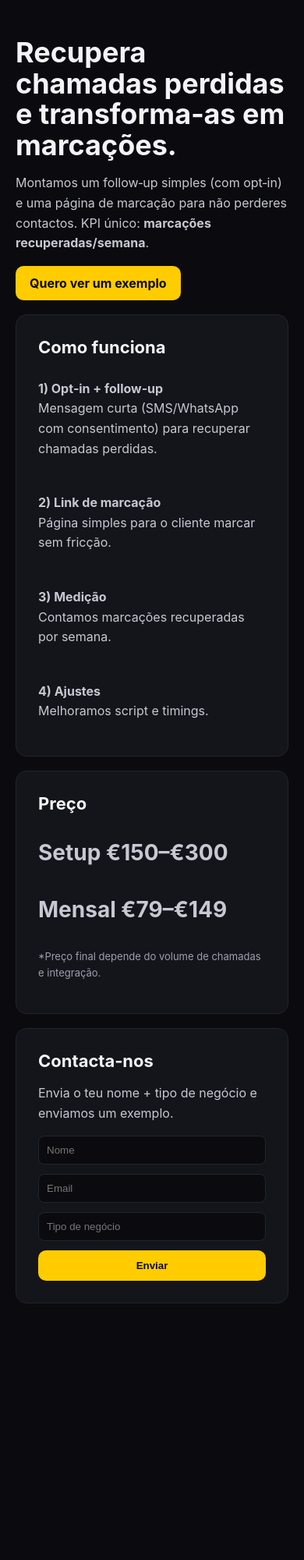
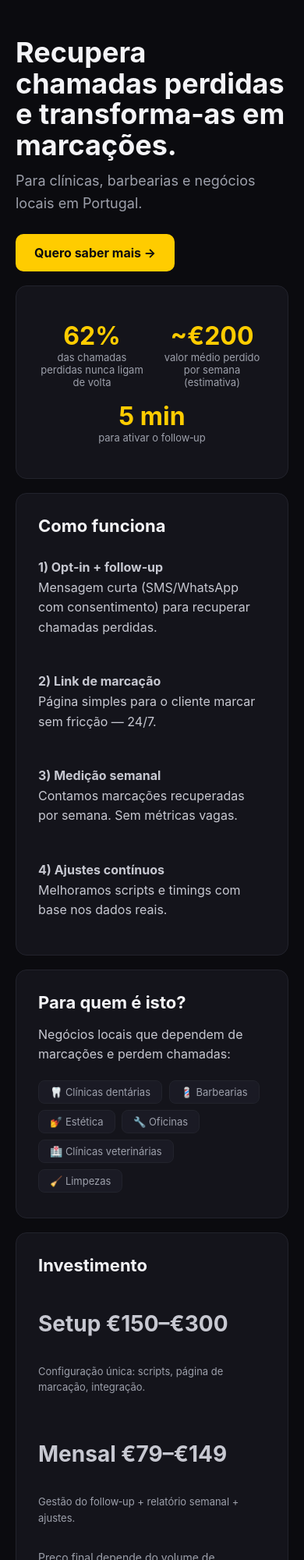
Before and after one commit to LuisftSilva/callrecover-pt, a plain HTML site: page index.html in a window 390 px wide. Shown: the top 2000 px of the page at 78% size. Before the commit the page ends 1737 px from the top, so only its background shows below. Drawn offline with Linux system fonts and the light colour scheme.

Commit message:
feat: improve landing (SEO meta, social proof stats, niches, thank-you page, phone field)

```diff
--- a/index.html
+++ b/index.html
@@ -3,27 +3,67 @@
 <head>
   <meta charset="utf-8" />
   <meta name="viewport" content="width=device-width,initial-scale=1" />
-  <title>Recupera chamadas perdidas → marcações</title>
+  <title>CallRecover — Recupera chamadas perdidas → marcações</title>
+  <meta name="description" content="Transformamos chamadas perdidas em marcações para o teu negócio. Follow-up com opt-in, página de marcação e KPI semanal. Setup a partir de €150.">
+  <meta property="og:title" content="CallRecover — Recupera chamadas perdidas">
+  <meta property="og:description" content="Follow-up simples para negócios locais. Recupera contactos perdidos e converte-os em marcações.">
+  <meta property="og:type" content="website">
+  <meta property="og:url" content="https://luisftsilva.github.io/callrecover-pt/">
+  <meta name="robots" content="index,follow">
+  <link rel="canonical" href="https://luisftsilva.github.io/callrecover-pt/">
   <style>
+    *{box-sizing:border-box}
     body{font-family:Inter,system-ui,-apple-system,Segoe UI,Roboto,Arial,sans-serif;background:#0b0b0f;color:#f4f4f7;margin:0}
     .wrap{max-width:900px;margin:0 auto;padding:48px 20px}
     .card{background:#14141b;border:1px solid #22232c;border-radius:14px;padding:28px;margin:18px 0}
     h1{font-size:36px;line-height:1.1;margin:0 0 12px}
     h2{font-size:22px;margin:0 0 12px}
     p{color:#c7c8d1;line-height:1.6}
-    .cta{display:inline-block;background:#ffcc00;color:#0b0b0f;padding:12px 18px;border-radius:10px;font-weight:700;text-decoration:none}
+    .cta{display:inline-block;background:#ffcc00;color:#0b0b0f;padding:14px 24px;border-radius:10px;font-weight:700;text-decoration:none;font-size:16px;transition:background .2s}
+    .cta:hover{background:#e6b800}
     .grid{display:grid;grid-template-columns:1fr;gap:12px}
     @media(min-width:760px){.grid{grid-template-columns:1fr 1fr}}
     .price{font-size:28px;font-weight:700}
     .muted{font-size:13px;color:#9da0ab}
+    .badge{display:inline-block;background:#1a1a24;border:1px solid #22232c;border-radius:8px;padding:6px 14px;font-size:13px;color:#9da0ab;margin:4px 4px 4px 0}
+    .hero-sub{font-size:18px;color:#9da0ab;margin:8px 0 24px}
+    .stat-row{display:flex;gap:16px;flex-wrap:wrap;margin:16px 0}
+    .stat{text-align:center;flex:1;min-width:120px}
+    .stat-num{font-size:32px;font-weight:700;color:#ffcc00}
+    .stat-label{font-size:13px;color:#9da0ab}
+    .trust{text-align:center;padding:32px 20px;color:#9da0ab;font-size:14px}
+    input,textarea{padding:12px;border-radius:8px;border:1px solid #22232c;background:#0b0b0f;color:#f4f4f7;font-size:15px;width:100%}
+    input:focus,textarea:focus{outline:none;border-color:#ffcc00}
+    .form-btn{border:none;cursor:pointer;text-align:center;width:100%;font-size:16px}
+    footer{text-align:center;padding:32px 20px;color:#555;font-size:12px}
   </style>
 </head>
 <body>
   <div class="wrap">
+    <!-- Hero -->
     <h1>Recupera chamadas perdidas e transforma‑as em marcações.</h1>
-    <p>Montamos um follow‑up simples (com opt‑in) e uma página de marcação para não perderes contactos. KPI único: <b>marcações recuperadas/semana</b>.</p>
-    <a class="cta" href="#contacto">Quero ver um exemplo</a>
+    <p class="hero-sub">Para clínicas, barbearias e negócios locais em Portugal.</p>
+    <a class="cta" href="#contacto">Quero saber mais →</a>
 
+    <!-- Social proof stats -->
+    <div class="card">
+      <div class="stat-row">
+        <div class="stat">
+          <div class="stat-num">62%</div>
+          <div class="stat-label">das chamadas perdidas nunca ligam de volta</div>
+        </div>
+        <div class="stat">
+          <div class="stat-num">~€200</div>
+          <div class="stat-label">valor médio perdido por semana (estimativa)</div>
+        </div>
+        <div class="stat">
+          <div class="stat-num">5 min</div>
+          <div class="stat-label">para ativar o follow‑up</div>
+        </div>
+      </div>
+    </div>
+
+    <!-- Como funciona -->
     <div class="card">
       <h2>Como funciona</h2>
       <div class="grid">
@@ -31,37 +71,71 @@
           <p><b>1) Opt‑in + follow‑up</b><br/>Mensagem curta (SMS/WhatsApp com consentimento) para recuperar chamadas perdidas.</p>
         </div>
         <div>
-          <p><b>2) Link de marcação</b><br/>Página simples para o cliente marcar sem fricção.</p>
+          <p><b>2) Link de marcação</b><br/>Página simples para o cliente marcar sem fricção — 24/7.</p>
         </div>
         <div>
-          <p><b>3) Medição</b><br/>Contamos marcações recuperadas por semana.</p>
+          <p><b>3) Medição semanal</b><br/>Contamos marcações recuperadas por semana. Sem métricas vagas.</p>
         </div>
         <div>
-          <p><b>4) Ajustes</b><br/>Melhoramos script e timings.</p>
+          <p><b>4) Ajustes contínuos</b><br/>Melhoramos scripts e timings com base nos dados reais.</p>
         </div>
       </div>
     </div>
 
+    <!-- Para quem -->
     <div class="card">
-      <h2>Preço</h2>
-      <p class="price">Setup €150–€300</p>
-      <p class="price">Mensal €79–€149</p>
-      <p class="muted">*Preço final depende do volume de chamadas e integração.</p>
+      <h2>Para quem é isto?</h2>
+      <p>Negócios locais que dependem de marcações e perdem chamadas:</p>
+      <div style="margin-top:12px">
+        <span class="badge">🦷 Clínicas dentárias</span>
+        <span class="badge">💈 Barbearias</span>
+        <span class="badge">💅 Estética</span>
+        <span class="badge">🔧 Oficinas</span>
+        <span class="badge">🏥 Clínicas veterinárias</span>
+        <span class="badge">🧹 Limpezas</span>
+      </div>
     </div>
 
+    <!-- Preço -->
+    <div class="card">
+      <h2>Investimento</h2>
+      <div class="grid">
+        <div>
+          <p class="price">Setup €150–€300</p>
+          <p class="muted">Configuração única: scripts, página de marcação, integração.</p>
+        </div>
+        <div>
+          <p class="price">Mensal €79–€149</p>
+          <p class="muted">Gestão do follow‑up + relatório semanal + ajustes.</p>
+        </div>
+      </div>
+      <p style="margin-top:16px;color:#9da0ab;font-size:14px">Preço final depende do volume de chamadas e integrações necessárias. Sem compromisso de permanência.</p>
+    </div>
+
+    <!-- Contacto -->
     <div class="card" id="contacto">
-      <h2>Contacta‑nos</h2>
-      <p>Envia o teu nome + tipo de negócio e enviamos um exemplo.</p>
-      <form action="https://formsubmit.co/callrecovernqw2@dollicons.com" method="POST" style="display:flex;flex-direction:column;gap:12px;max-width:400px">
+      <h2>Fala connosco</h2>
+      <p>Deixa o teu contacto e enviamos um exemplo personalizado para o teu negócio.</p>
+      <form action="https://formsubmit.co/callrecovernqw2@dollicons.com" method="POST" style="display:flex;flex-direction:column;gap:12px;max-width:440px;margin-top:16px">
         <input type="hidden" name="_subject" value="Novo contacto — CallRecover">
         <input type="hidden" name="_captcha" value="false">
-        <input type="hidden" name="_next" value="https://luisftsilva.github.io/callrecover-pt/?obrigado=1">
-        <input type="text" name="name" placeholder="Nome" required style="padding:10px;border-radius:8px;border:1px solid #22232c;background:#0b0b0f;color:#f4f4f7">
-        <input type="email" name="email" placeholder="Email" required style="padding:10px;border-radius:8px;border:1px solid #22232c;background:#0b0b0f;color:#f4f4f7">
-        <input type="text" name="business" placeholder="Tipo de negócio" required style="padding:10px;border-radius:8px;border:1px solid #22232c;background:#0b0b0f;color:#f4f4f7">
-        <button type="submit" class="cta" style="border:none;cursor:pointer;text-align:center">Enviar</button>
+        <input type="hidden" name="_next" value="https://luisftsilva.github.io/callrecover-pt/obrigado.html">
+        <input type="text" name="name" placeholder="Nome" required>
+        <input type="email" name="email" placeholder="Email" required>
+        <input type="text" name="business" placeholder="Tipo de negócio (ex: clínica dentária)" required>
+        <input type="tel" name="phone" placeholder="Telefone (opcional)">
+        <button type="submit" class="cta form-btn">Enviar →</button>
       </form>
     </div>
+
+    <!-- Trust -->
+    <div class="trust">
+      <p>Sem spam. Sem compromisso. Respondemos em 24h.</p>
+    </div>
   </div>
+
+  <footer>
+    <p>© 2026 CallRecover · Portugal</p>
+  </footer>
 </body>
 </html>
```
Also changed, not shown: obrigado.html (added, +26 -0 lines).
